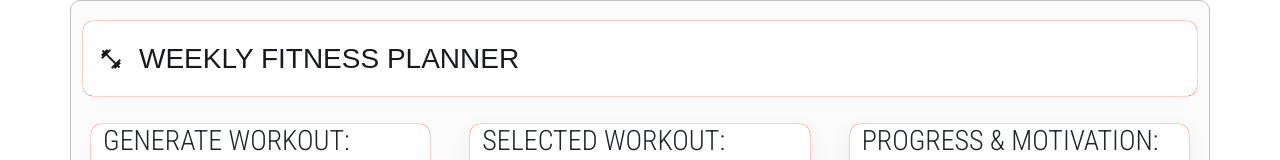
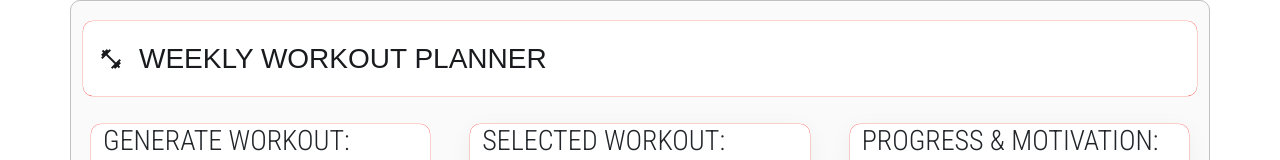
Before and after one commit to kpgh46/fitness-dashboard, a website built with webpack: page dist/index.html in a window 1280 px wide. Shown: the top 160 px of the page. Built offline with nearby package versions, Linux system fonts and the light colour scheme; no server answers; a web font is replaced by a local one.

Commit message:
updated title

```diff
--- a/dist/index.html
+++ b/dist/index.html
@@ -16,7 +16,7 @@
     <div class="container-lg" style="height: auto;border: 1px solid silver; border-radius: 10px; background-color: #FAFAFA">
         <h3 class="d-flex align-items-center" style = "height: 75px;color: rgb(24, 26, 29); margin-top: 20px; border-radius: 10px; box-shadow: rgb(255,83,73) 0px 0px 0px .25px; font-family: sans-serif; background-color: white;"><span class="p-3 material-symbols-outlined">
           fitness_center
-          </span>WEEKLY FITNESS PLANNER </h3>
+          </span>WEEKLY WORKOUT PLANNER </h3>
             <div class = "row">
                 <div class = "col-md pe-md-4" style = "background-color: white; border-radius: 10px; margin-left:20px; margin-right: 20px; margin-top: 20px;box-shadow:rgb(255,83,73) 0px 0px 0px .25px;">
                     <form>
```
